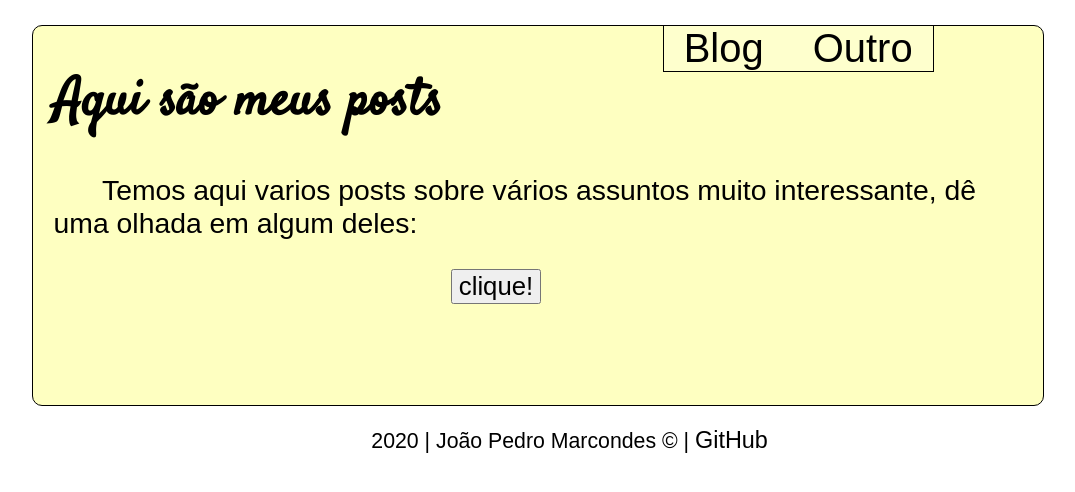
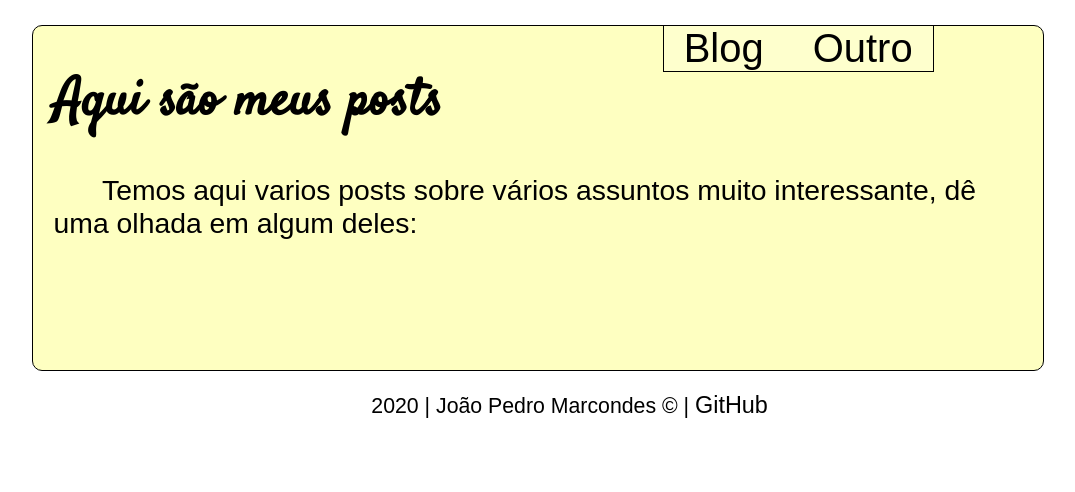
Before and after one commit to JoaoPedro-M/blog, a Django app: page / in a window 1280 px wide. Shown: the top 492 px of the page, without its empty margins (102-1177 px from the left). Run offline with Django 3.2, Linux system fonts and the light colour scheme; data that the repository does not hold is empty.

Commit message:
Update index.html

```diff
--- a/blog/conteudo/templates/conteudo/index.html
+++ b/blog/conteudo/templates/conteudo/index.html
@@ -1,5 +1,6 @@
 {% extends "conteudo/base.html" %}
 
+{% block titulo %}Blog{% endblock %}
 
 {% block content %}
     <div id="cab">
@@ -15,6 +16,5 @@
         <p class="cont">{{ pos.conteudo }}</p>
     {% endfor %}
 
-    <button onclick="clicar()">clique!</button>
 
 {% endblock %}
```
